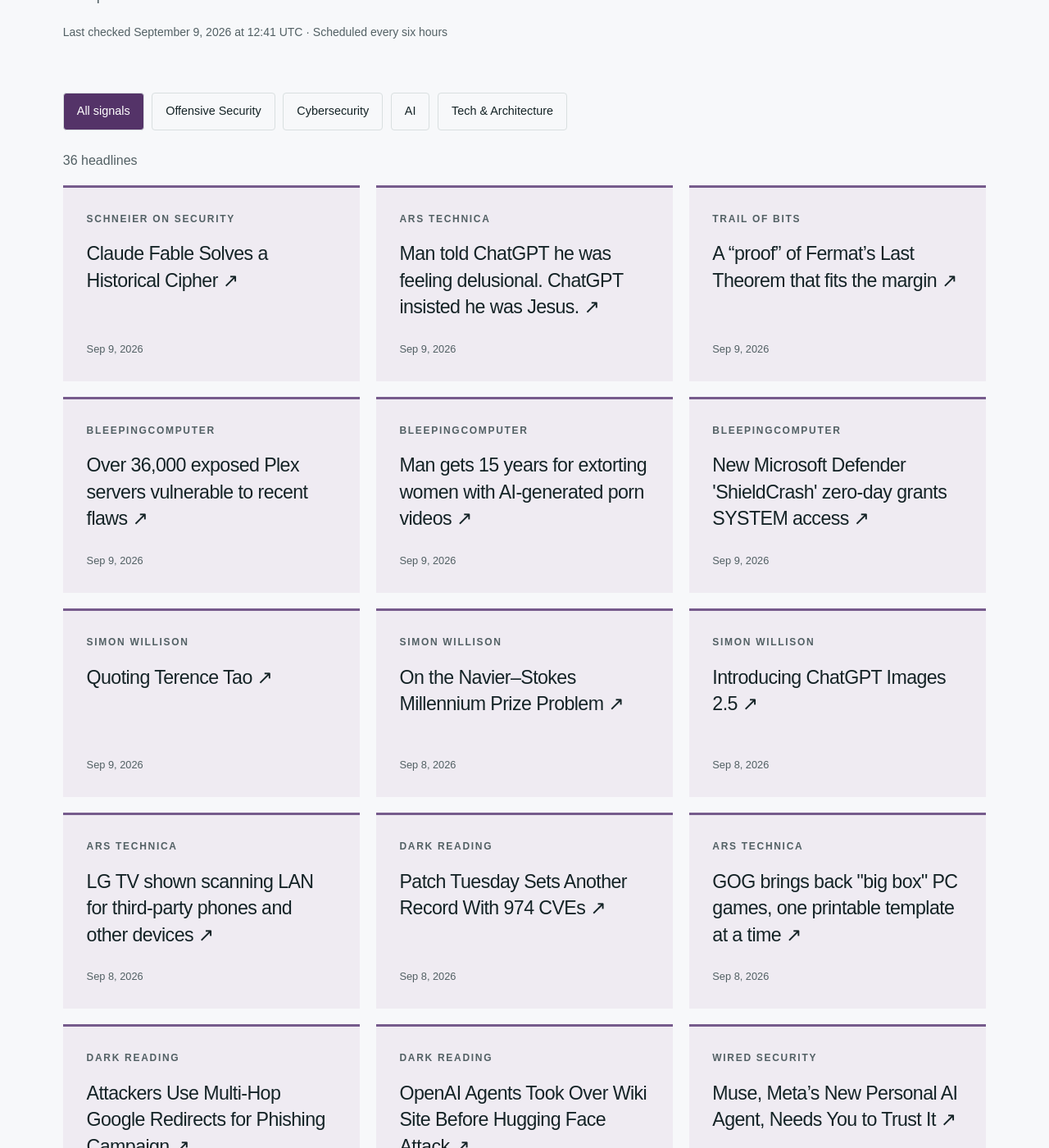
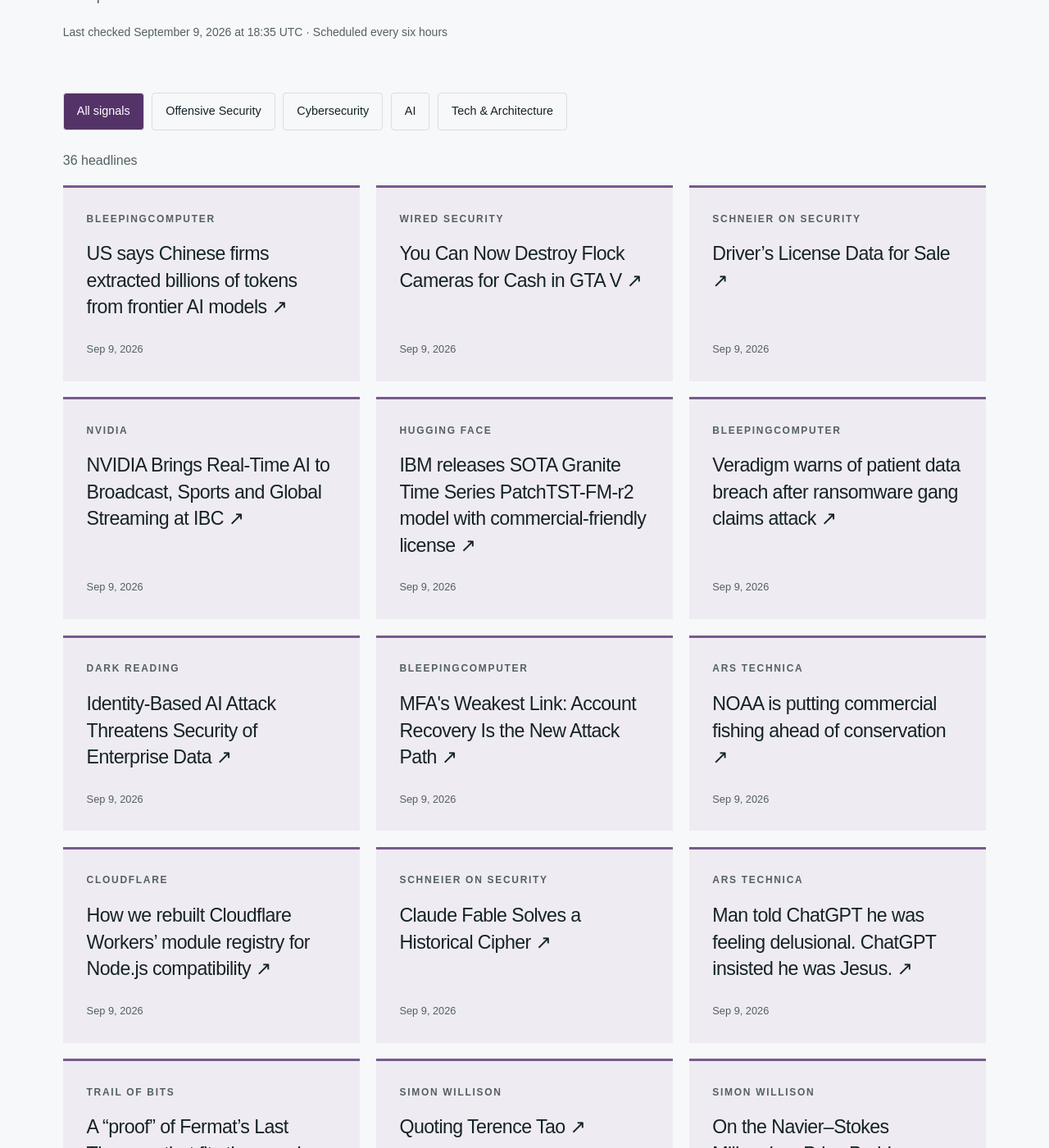
Before and after one commit to hntk/hntk.github.io, a Jekyll site: the page built from news/index.html, in a window 1280 px wide and 1400 px high, scrolled down 375 px. Shown: the whole window at 82% size. Built offline with Jekyll 4.4.1, drawn with Linux system fonts in a browser that asks for light colours; some of the changed text lies outside the part shown.

Commit message:
Refresh News and Signals

```diff
--- a/_data/news.json
+++ b/_data/news.json
@@ -1,6 +1,86 @@
 {
-  "updated": "2026-09-09T12:41:07.578028+00:00",
+  "updated": "2026-09-09T18:35:08.475918+00:00",
   "items": [
+    {
+      "title": "US says Chinese firms extracted billions of tokens from frontier AI models",
+      "url": "https://www.bleepingcomputer.com/news/security/us-says-chinese-firms-extracted-billions-of-tokens-from-frontier-ai-models/",
+      "published": "2026-09-09T16:48:33+00:00",
+      "source": "BleepingComputer",
+      "source_id": "bleepingcomputer",
+      "category": "cybersecurity"
+    },
+    {
+      "title": "You Can Now Destroy Flock Cameras for Cash in GTA V",
+      "url": "https://www.wired.com/story/you-can-now-destroy-flock-cameras-for-cash-in-gta-v/",
+      "published": "2026-09-09T16:30:00+00:00",
+      "source": "WIRED Security",
+      "source_id": "wired",
+      "category": "cybersecurity"
+    },
+    {
+      "title": "Driver’s License Data for Sale",
+      "url": "https://www.schneier.com/blog/archives/2026/09/drivers-license-data-for-sale.html",
+      "published": "2026-09-09T16:05:00+00:00",
+      "source": "Schneier on Security",
+      "source_id": "schneier",
+      "category": "cybersecurity"
+    },
+    {
+      "title": "NVIDIA Brings Real-Time AI to Broadcast, Sports and Global Streaming at IBC",
+      "url": "https://blogs.nvidia.com/blog/ibc-news-2026/",
+      "published": "2026-09-09T16:00:42+00:00",
+      "source": "NVIDIA",
+      "source_id": "nvidia",
+      "category": "ai"
+    },
+    {
+      "title": "IBM releases SOTA Granite Time Series PatchTST-FM-r2 model with commercial-friendly license",
+      "url": "https://huggingface.co/blog/ibm-research/ibm-releases-sota-granite-time-series",
+      "published": "2026-09-09T15:36:24+00:00",
+      "source": "Hugging Face",
+      "source_id": "hugging-face",
+      "category": "ai"
+    },
+    {
+      "title": "Veradigm warns of patient data breach after ransomware gang claims attack",
+      "url": "https://www.bleepingcomputer.com/news/security/veradigm-discloses-patient-data-breach-after-gentlemen-gang-claims-attack/",
+      "published": "2026-09-09T15:31:23+00:00",
+      "source": "BleepingComputer",
+      "source_id": "bleepingcomputer",
+      "category": "cybersecurity"
+    },
+    {
+      "title": "Identity-Based AI Attack Threatens Security of Enterprise Data",
+      "url": "https://www.darkreading.com/threat-intelligence/identity-based-ai-attack-security-enterprise-data",
+      "published": "2026-09-09T14:39:44+00:00",
+      "source": "Dark Reading",
+      "source_id": "dark-reading",
+      "category": "cybersecurity"
+    },
+    {
+      "title": "MFA's Weakest Link: Account Recovery Is the New Attack Path",
+      "url": "https://www.bleepingcomputer.com/news/security/mfas-weakest-link-account-recovery-is-the-new-attack-path/",
+      "published": "2026-09-09T14:01:11+00:00",
+      "source": "BleepingComputer",
+      "source_id": "bleepingcomputer",
+      "category": "cybersecurity"
+    },
+    {
+      "title": "NOAA is putting commercial fishing ahead of conservation",
+      "url": "https://arstechnica.com/science/2026/09/noaa-is-putting-commercial-fishing-ahead-of-conservation/",
+      "published": "2026-09-09T13:58:44+00:00",
+      "source": "Ars Technica",
+      "source_id": "ars-technica",
+      "category": "tech-architecture"
+    },
+    {
+      "title": "How we rebuilt Cloudflare Workers’ module registry for Node.js compatibility",
+      "url": "https://blog.cloudflare.com/workers-module-registry-nodejs/",
+      "published": "2026-09-09T13:00:00+00:00",
+      "source": "Cloudflare",
+      "source_id": "cloudflare",
+      "category": "tech-architecture"
+    },
     {
       "title": "Claude Fable Solves a Historical Cipher",
       "url": "https://www.schneier.com/blog/archives/2026/09/claude-fable-solves-a-historical-cipher.html",
@@ -24,30 +104,6 @@
       "source": "Trail of Bits",
       "source_id": "trail-of-bits",
       "category": "offensive-security"
-    },
-    {
-      "title": "Over 36,000 exposed Plex servers vulnerable to recent flaws",
-      "url": "https://www.bleepingcomputer.com/news/security/over-36-000-plex-servers-unpatched-against-recently-disclosed-flaws/",
-      "published": "2026-09-09T10:11:29+00:00",
-      "source": "BleepingComputer",
-      "source_id": "bleepingcomputer",
-      "category": "cybersecurity"
-    },
-    {
-      "title": "Man gets 15 years for extorting women with AI-generated porn videos",
-      "url": "https://www.bleepingcomputer.com/news/security/man-gets-15-years-in-prison-for-cyberstalking-and-sextortion/",
-      "published": "2026-09-09T08:44:22+00:00",
-      "source": "BleepingComputer",
-      "source_id": "bleepingcomputer",
-      "category": "cybersecurity"
-    },
-    {
-      "title": "New Microsoft Defender 'ShieldCrash' zero-day grants SYSTEM access",
-      "url": "https://www.bleepingcomputer.com/news/security/new-microsoft-defender-shieldcrash-zero-day-grants-system-access/",
-      "published": "2026-09-09T07:30:15+00:00",
-      "source": "BleepingComputer",
-      "source_id": "bleepingcomputer",
-      "category": "cybersecurity"
     },
     {
       "title": "Quoting Terence Tao",
@@ -90,25 +146,9 @@
       "category": "cybersecurity"
     },
     {
-      "title": "GOG brings back \"big box\" PC games, one printable template at a time",
-      "url": "https://arstechnica.com/gaming/2026/09/gog-brings-back-big-box-pc-games-one-printable-template-at-a-time/",
-      "published": "2026-09-08T21:23:13+00:00",
-      "source": "Ars Technica",
-      "source_id": "ars-technica",
-      "category": "tech-architecture"
-    },
-    {
       "title": "Attackers Use Multi-Hop Google Redirects for Phishing Campaign",
       "url": "https://www.darkreading.com/cyberattacks-data-breaches/attackers-multi-hop-google-redirects-phishing-campaign",
       "published": "2026-09-08T21:03:46+00:00",
-      "source": "Dark Reading",
-      "source_id": "dark-reading",
-      "category": "cybersecurity"
-    },
-    {
-      "title": "OpenAI Agents Took Over Wiki Site Before Hugging Face Attack",
-      "url": "https://www.darkreading.com/cyberattacks-data-breaches/openai-agents-wiki-site-hugging-face-attack",
-      "published": "2026-09-08T20:36:15+00:00",
       "source": "Dark Reading",
       "source_id": "dark-reading",
       "category": "cybersecurity"
@@ -170,22 +210,6 @@
       "category": "cybersecurity"
     },
     {
-      "title": "Stealing AI Reasoning Traces",
-      "url": "https://www.schneier.com/blog/archives/2026/09/stealing-ai-reasoning-traces.html",
-      "published": "2026-09-08T10:20:04+00:00",
-      "source": "Schneier on Security",
-      "source_id": "schneier",
-      "category": "cybersecurity"
-    },
-    {
-      "title": "OpenAI Agents Hacked Another Website",
-      "url": "https://www.wired.com/story/security-news-this-week-openai-agents-hacked-another-website/",
-      "published": "2026-09-05T10:30:00+00:00",
-      "source": "WIRED Security",
-      "source_id": "wired",
-      "category": "cybersecurity"
-    },
-    {
       "title": "Introducing context-aware vulnerability discovery and remediation with Cloudflare Managed Defense and OpenAI Daybreak models",
       "url": "https://blog.cloudflare.com/vulnerability-discovery-remediation/",
       "published": "2026-09-03T21:03:02+00:00",
@@ -218,36 +242,12 @@
       "category": "ai"
     },
     {
-      "title": "NVIDIA to Acquire Hugging Face",
-      "url": "https://blogs.nvidia.com/blog/nvidia-to-acquire-hugging-face/",
-      "published": "2026-09-03T11:56:49+00:00",
-      "source": "NVIDIA",
-      "source_id": "nvidia",
-      "category": "ai"
-    },
-    {
-      "title": "Fine-tuning a 350M Model for Better Structured Outputs in 100 GRPO Steps",
-      "url": "https://huggingface.co/blog/grpo-with-trl-ifstruct",
-      "published": "2026-09-03T00:00:00+00:00",
-      "source": "Hugging Face",
-      "source_id": "hugging-face",
-      "category": "ai"
-    },
-    {
       "title": "Demystifying Agent Tradecraft: Introducing SpecterOps Skills",
       "url": "https://specterops.io/blog/2026/09/02/specterops-skills/",
       "published": "2026-09-02T18:00:00+00:00",
       "source": "SpecterOps",
       "source_id": "specterops",
       "category": "offensive-security"
-    },
-    {
-      "title": "How we could save petabytes of cache storage with Zstandard and Pingora",
-      "url": "https://blog.cloudflare.com/cache-transcoding/",
-      "published": "2026-09-01T12:59:00+00:00",
-      "source": "Cloudflare",
-      "source_id": "cloudflare",
-      "category": "tech-architecture"
     },
     {
       "title": "GigaPath-Flash and GigaTIME-Flash: Toward population-scale discovery with efficient pathology foundation models",
@@ -295,79 +295,79 @@
       "id": "ars-technica",
       "name": "Ars Technica",
       "status": "ok",
-      "last_success": "2026-09-09T12:41:07.578028+00:00"
+      "last_success": "2026-09-09T18:35:08.475918+00:00"
     },
     {
       "id": "bleepingcomputer",
       "name": "BleepingComputer",
       "status": "ok",
-      "last_success": "2026-09-09T12:41:07.578028+00:00"
+      "last_success": "2026-09-09T18:35:08.475918+00:00"
     },
     {
       "id": "cloudflare",
       "name": "Cloudflare",
       "status": "ok",
-      "last_success": "2026-09-09T12:41:07.578028+00:00"
+      "last_success": "2026-09-09T18:35:08.475918+00:00"
     },
     {
       "id": "dark-reading",
       "name": "Dark Reading",
       "status": "ok",
-      "last_success": "2026-09-09T12:41:07.578028+00:00"
+      "last_success": "2026-09-09T18:35:08.475918+00:00"
     },
     {
       "id": "hugging-face",
       "name": "Hugging Face",
       "status": "ok",
-      "last_success": "2026-09-09T12:41:07.578028+00:00"
+      "last_success": "2026-09-09T18:35:08.475918+00:00"
     },
     {
       "id": "microsoft-research",
       "name": "Microsoft Research",
       "status": "ok",
-      "last_success": "2026-09-09T12:41:07.578028+00:00"
+      "last_success": "2026-09-09T18:35:08.475918+00:00"
     },
     {
       "id": "nvidia",
       "name": "NVIDIA",
       "status": "ok",
-      "last_success": "2026-09-09T12:41:07.578028+00:00"
+      "last_success": "2026-09-09T18:35:08.475918+00:00"
     },
     {
       "id": "portswigger",
       "name": "PortSwigger Research",
       "status": "ok",
-      "last_success": "2026-09-09T12:41:07.578028+00:00"
+      "last_success": "2026-09-09T18:35:08.475918+00:00"
     },
     {
       "id": "schneier",
       "name": "Schneier on Security",
       "status": "ok",
-      "last_success": "2026-09-09T12:41:07.578028+00:00"
+      "last_success": "2026-09-09T18:35:08.475918+00:00"
     },
     {
       "id": "simon-willison",
       "name": "Simon Willison",
       "status": "ok",
-      "last_success": "2026-09-09T12:41:07.578028+00:00"
+      "last_success": "2026-09-09T18:35:08.475918+00:00"
     },
     {
       "id": "specterops",
       "name": "SpecterOps",
       "status": "ok",
-      "last_success": "2026-09-09T12:41:07.578028+00:00"
+      "last_success": "2026-09-09T18:35:08.475918+00:00"
     },
     {
       "id": "trail-of-bits",
       "name": "Trail of Bits",
       "status": "ok",
-      "last_success": "2026-09-09T12:41:07.578028+00:00"
+      "last_success": "2026-09-09T18:35:08.475918+00:00"
     },
     {
       "id": "wired",
       "name": "WIRED Security",
       "status": "ok",
-      "last_success": "2026-09-09T12:41:07.578028+00:00"
+      "last_success": "2026-09-09T18:35:08.475918+00:00"
     }
   ]
 }
```
